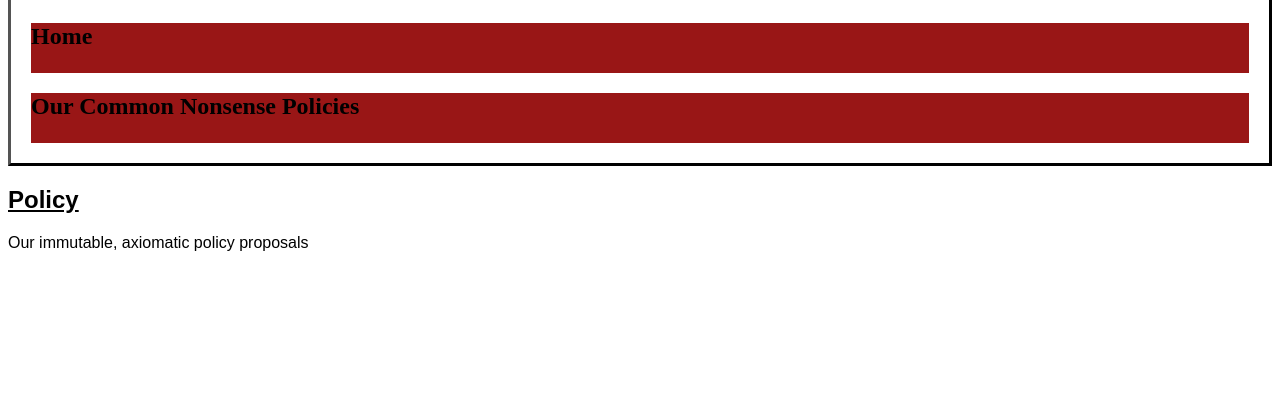
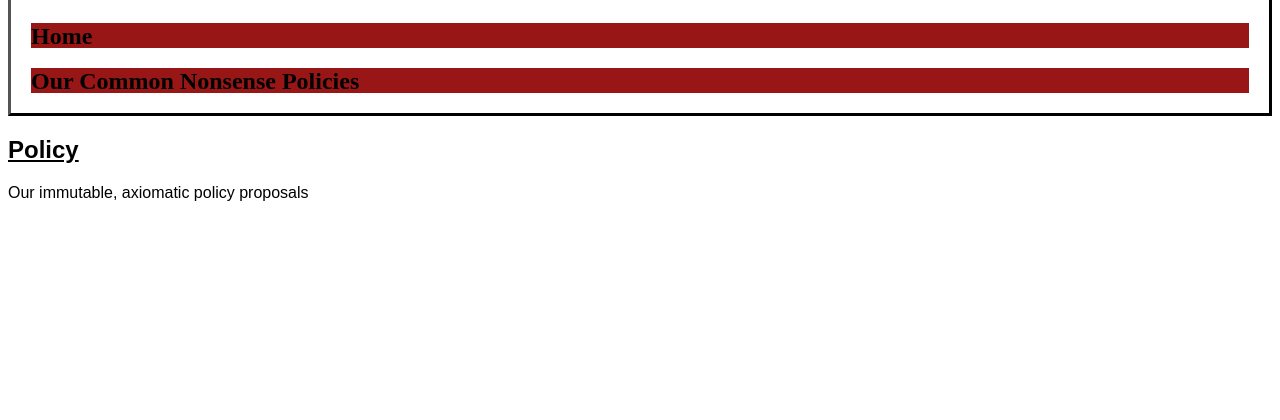
Before and after one commit to cactus-code/nzseventh.github.io, a PHP site: page / in a window 1280 px wide. Shown: the part 212-632 px from the top of the page. Run offline with PHP 8.4, Linux system fonts and the light colour scheme.

Commit message:
Update style.css

```diff
--- a/style.css
+++ b/style.css
@@ -10,7 +10,8 @@ img {
 .banner_button {
     background-color: #991616;
     margin: 20px;
-    height: 50px;
+    height: 25px;;
+    width: auto;
 }
 
 h1 {
```
